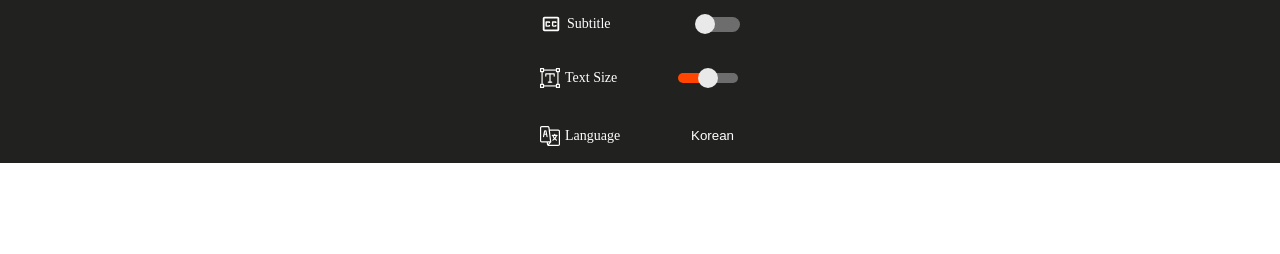
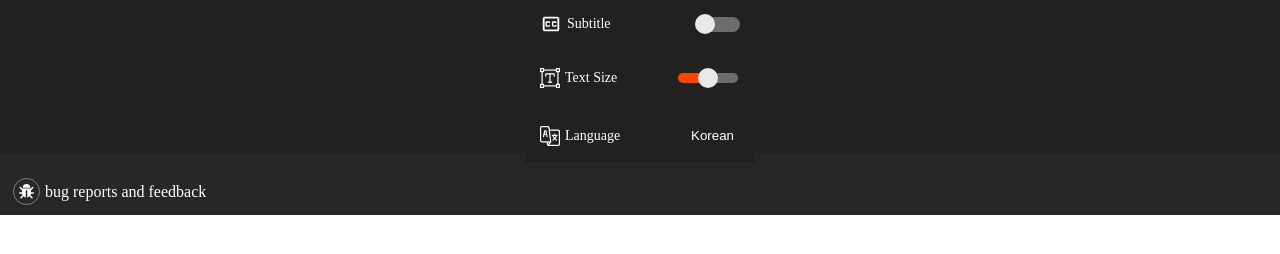
Before and after one commit to TakhyunKim/closed-caption-extension, a website built with webpack: page public/popup.html in a window 1280 px wide. Built offline with nearby package versions, Linux system fonts and the light colour scheme; some packages are replaced by stand-ins of ours.

Commit message:
feat: add bug report footer component and css to popup

```diff
--- a/public/popup.css
+++ b/public/popup.css
@@ -20,7 +20,6 @@
   max-height: 165px;
   overflow-y: scroll;
   background-color: #21211f;
-  margin-left: 10px;
 }
 
 .language_button {
@@ -177,3 +176,43 @@ input[type="range"]::-webkit-slider-runnable-track {
 .hidden {
   display: none;
 }
+
+.footer {
+  display: flex;
+  align-items: center;
+  padding: 10px;
+  padding-left: 15px;
+  padding-top: 25px;
+  background-color: #282727;
+  margin: -10px;
+  color: #ffffff;
+  font-weight: 500;
+}
+
+.bug {
+  display: flex;
+  justify-content: center;
+  align-items: center;
+  width: 15px;
+  height: 15px;
+  border-radius: 50%;
+  border: 1px solid grey;
+  overflow: hidden;
+  padding: 5px;
+  margin-right: 5px;
+}
+
+.bug:hover {
+  background-color: #7b7b7b;
+}
+
+a:link {
+  text-decoration: none;
+}
+
+.bug_image {
+  width: 15px;
+  height: 15px;
+  color: #ffffff;
+  text-decoration: none;
+}
--- a/public/popup.html
+++ b/public/popup.html
@@ -403,5 +403,15 @@
         </div>
       </div>
     </div>
+    <div class="footer">
+      <a
+        href="https://github.com/TakhyunKim/closed-caption-extension/issues"
+        target="_blank"
+        class="bug"
+      >
+        <img class="bug_image" src="./assets/bug.svg" />
+      </a>
+      bug reports and feedback
+    </div>
   </body>
 </html>
```
Also changed, not shown: public/assets/bug.svg (added).
